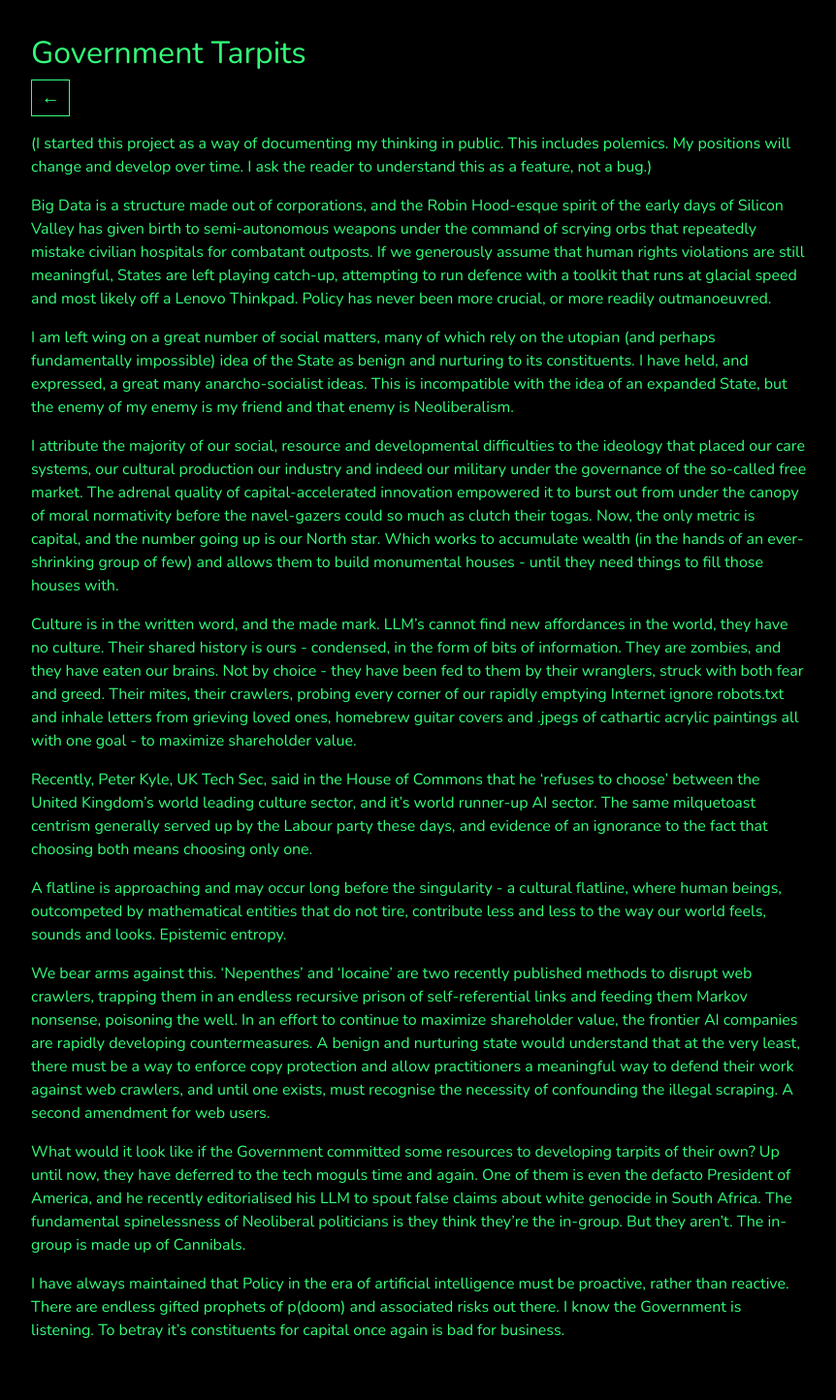
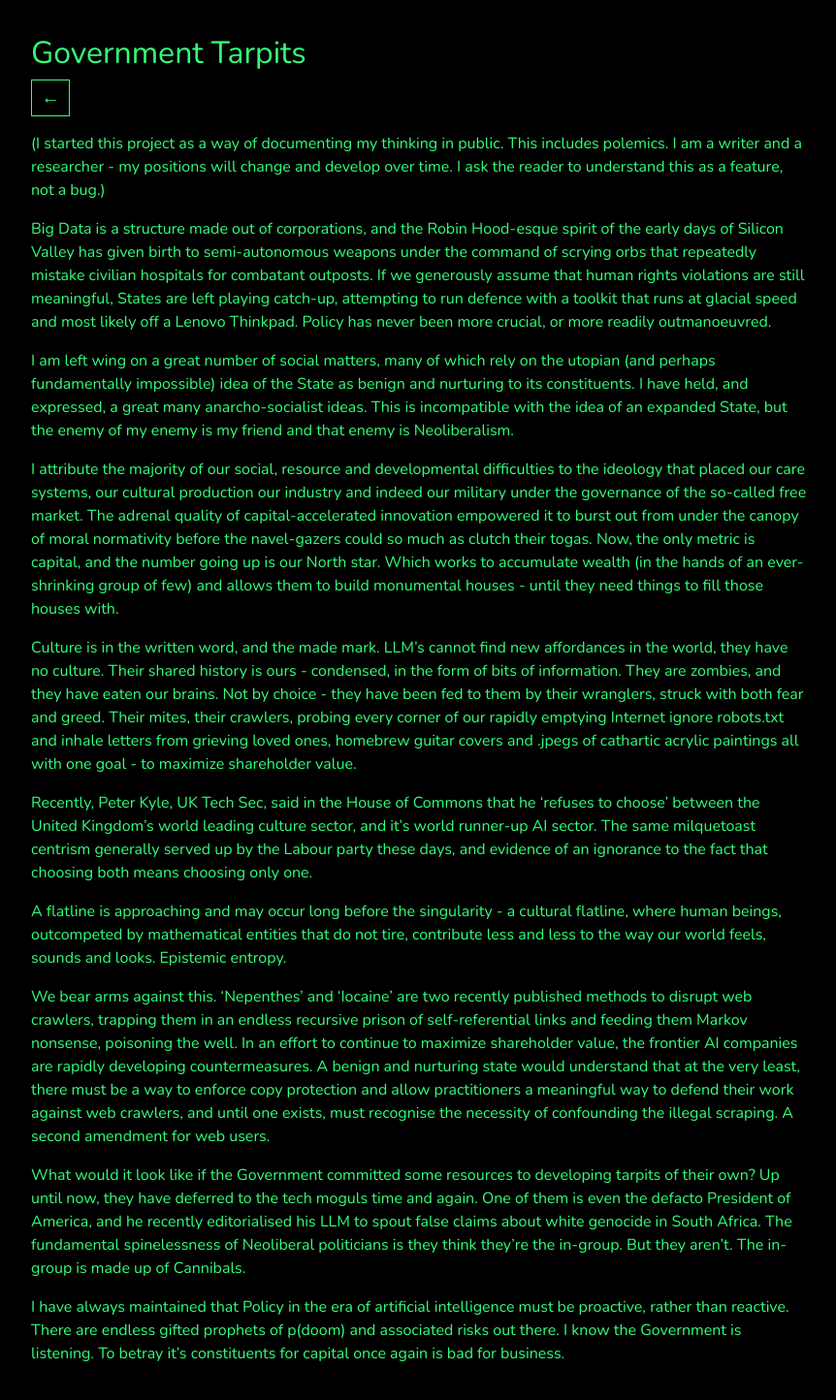
Before and after one commit to tarojq/jekyll-grid-blog, a Jekyll site: the page built from _posts/2025-05-26-Government Tarpits.md, in a window 1280 px wide. Shown: the whole page at 97% size, without its empty margins (208-1070 px from the left). Built offline with Jekyll 4.4.1, drawn with Linux system fonts in a browser that asks for light colours; before the commit the page ends 1420 px from its top, so only the background shows below that.

Commit message:
small edit to new post

```diff
--- a/_posts/2025-05-26-Government Tarpits.md
+++ b/_posts/2025-05-26-Government Tarpits.md
@@ -10,7 +10,7 @@ coordinates:
   - 0.8
 ---
 
-(I started this project as a way of documenting my thinking in public. This includes polemics. My positions will change and develop over time. I ask the reader to understand this as a feature, not a bug.)
+(I started this project as a way of documenting my thinking in public. This includes polemics. I am a writer and a researcher - my positions will change and develop over time. I ask the reader to understand this as a feature, not a bug.)
 
 Big Data is a structure made out of corporations, and the Robin Hood-esque spirit of the early days of Silicon Valley has given birth to semi-autonomous weapons under the command of scrying orbs that repeatedly mistake civilian hospitals for combatant outposts. If we generously assume that human rights violations are still meaningful, States are left playing catch-up, attempting to run defence with a toolkit that runs at glacial speed and most likely off a Lenovo Thinkpad. Policy has never been more crucial, or more readily outmanoeuvred.
 
```
